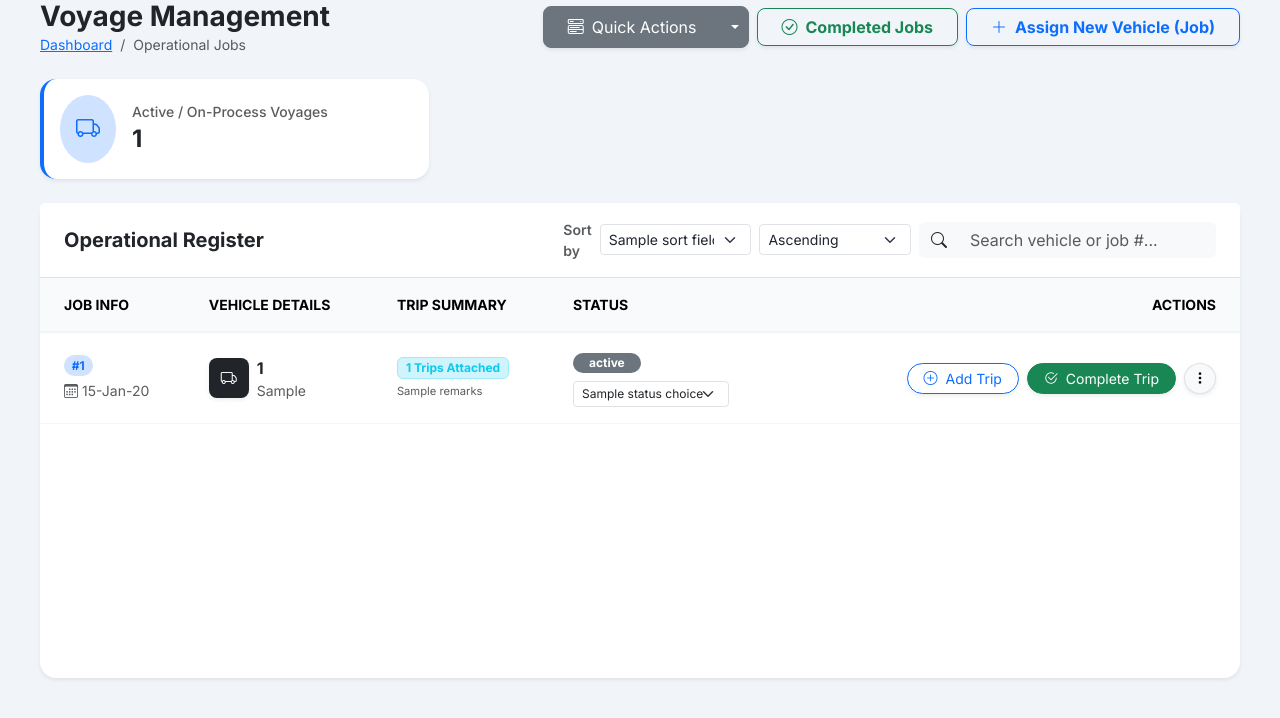
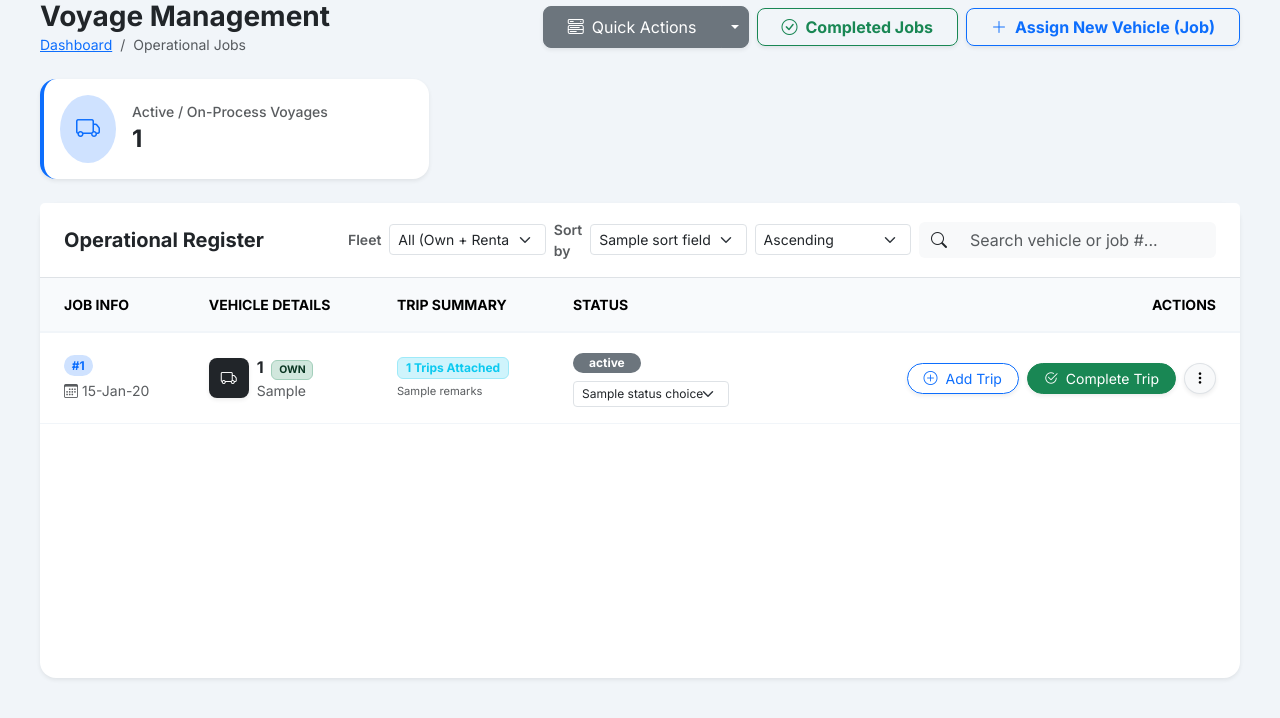
Before and after one commit to sheikhharis-gif/al_murad, a Django app: template templates/operations/job_list.html in a window 1280 px wide; the page is wider, and only the part inside the window is pictured. Shown: the part 141-859 px from the top of that part. Run offline with Django 5.2, Linux system fonts and the light colour scheme; the template is opened without the code that fills it: most values are stand-ins (such as "Sample title", 1, 10 or a date in 2020).

Commit message:
Distinguish Rental vs Own vehicles on the Active/Completed Jobs lists
Danish asked for active jobs to visually separate rental vehicles from the
own fleet. Added an OWN/RENTAL badge next to the vehicle number on both the
Operational Register (active jobs) and Completed Jobs lists, plus a Fleet
Mode filter (All/Own/Rental) on the active jobs list next to the existing
sort controls.

Co-Authored-By: Claude Sonnet 5 <noreply@anthropic.com>

```diff
--- a/operations/views.py
+++ b/operations/views.py
@@ -164,18 +164,24 @@ JOB_SORT_FIELDS = {
 def job_list(request):
     sort_by = request.GET.get("sort_by", "job_date")
     order = request.GET.get("order", "desc")
+    fleet_mode = request.GET.get("fleet_mode", "all")
     if sort_by not in JOB_SORT_FIELDS:
         sort_by = "job_date"
     if order not in ("asc", "desc"):
         order = "desc"
+    if fleet_mode not in ("OWN", "RENTAL"):
+        fleet_mode = "all"
     order_field = sort_by if order == "asc" else f"-{sort_by}"
 
     jobs = Job.objects.exclude(status="completed").order_by(order_field)
+    if fleet_mode != "all":
+        jobs = jobs.filter(vehicle__vehicle_mode=fleet_mode)
     return render(request, "operations/job_list.html", {
         "jobs": jobs,
         "sort_fields": JOB_SORT_FIELDS,
         "sort_by": sort_by,
         "order": order,
+        "fleet_mode": fleet_mode,
     })
 
 def completed_job_list(request):
--- a/templates/operations/job_list.html
+++ b/templates/operations/job_list.html
@@ -57,6 +57,12 @@
             <h5 class="fw-bold mb-0">Operational Register</h5>
             <div class="d-flex flex-wrap gap-2 align-items-center">
                 <form method="get" class="d-flex gap-2 align-items-center" id="sortForm">
+                    <label class="small text-muted fw-semibold mb-0">Fleet</label>
+                    <select name="fleet_mode" class="form-select form-select-sm" onchange="document.getElementById('sortForm').submit()">
+                        <option value="all" {% if fleet_mode == "all" %}selected{% endif %}>All (Own + Rental)</option>
+                        <option value="OWN" {% if fleet_mode == "OWN" %}selected{% endif %}>Own Only</option>
+                        <option value="RENTAL" {% if fleet_mode == "RENTAL" %}selected{% endif %}>Rental Only</option>
+                    </select>
                     <label class="small text-muted fw-semibold mb-0">Sort by</label>
                     <select name="sort_by" class="form-select form-select-sm" onchange="document.getElementById('sortForm').submit()">
                         {% for field, label in sort_fields.items %}
@@ -103,7 +109,14 @@
                                     <i class="bi bi-truck"></i>
                                 </div>
                                 <div>
-                                    <div class="fw-bold text-dark">{{ job.vehicle.vehicle_number }}</div>
+                                    <div class="fw-bold text-dark">
+                                        {{ job.vehicle.vehicle_number }}
+                                        {% if job.vehicle.vehicle_mode == 'RENTAL' %}
+                                            <span class="badge bg-warning-subtle text-warning-emphasis border border-warning-subtle ms-1" style="font-size: 0.65rem;">RENTAL</span>
+                                        {% else %}
+                                            <span class="badge bg-success-subtle text-success-emphasis border border-success-subtle ms-1" style="font-size: 0.65rem;">OWN</span>
+                                        {% endif %}
+                                    </div>
                                     <div class="small text-muted">{{ job.vehicle.vehicle_type }}</div>
                                 </div>
                             </div>
```
Also changed, not shown: templates/operations/completed_job_list.html (+8 -1 lines).
